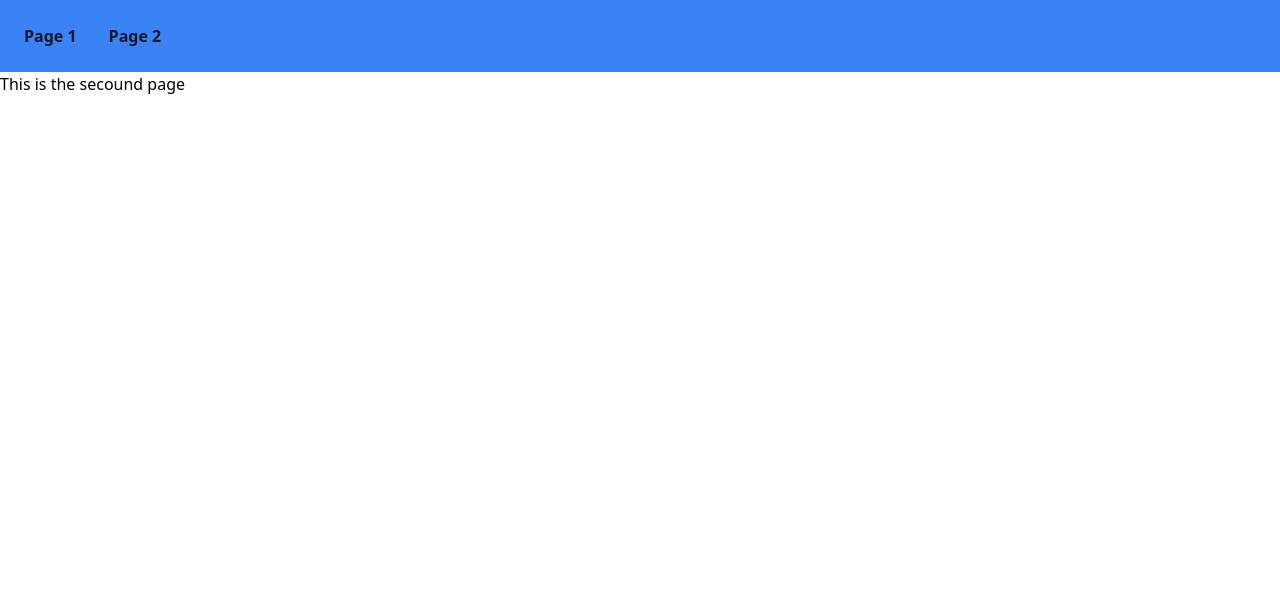
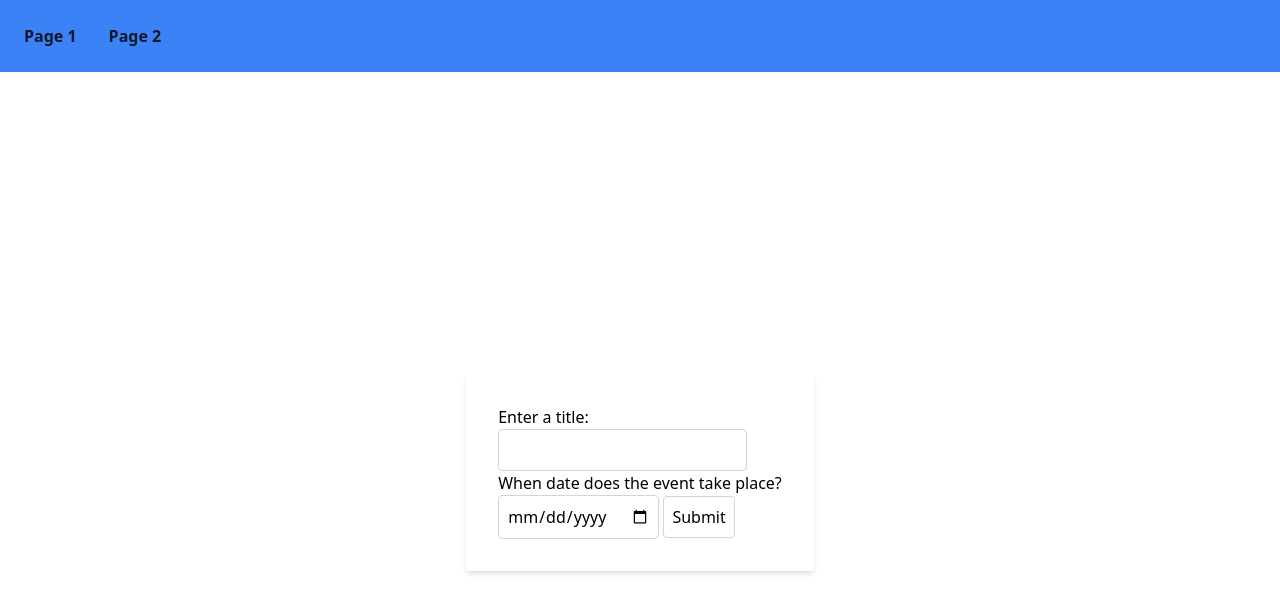
Before and after one commit to 602822/ReminderApp, a website: page client-side/html/createNewEvent.html in a window 1280 px wide. Drawn offline with Linux system fonts and the light colour scheme.

Commit message:
added a newEvent form and added css

```diff
--- a/client-side/css/input.css
+++ b/client-side/css/input.css
@@ -9,3 +9,18 @@
 .topbar a {
   @apply m-4 text-gray-900 font-bold hover:text-white cursor-pointer
 }
+
+.newEventForm {
+  @apply flex items-center justify-center h-screen
+}
+.newEventForm form {
+  @apply bg-white p-8 rounded shadow-md
+}
+
+.newEventForm input {
+  @apply border border-gray-300 p-2 rounded
+}
+
+.newEventForm button {
+  @apply border border-gray-300 p-2 rounded
+}
--- a/client-side/html/createNewEvent.html
+++ b/client-side/html/createNewEvent.html
@@ -12,8 +12,17 @@
         <a hx-get="/" trigger="click" >Page 1</a>
         <a hx-get="/createNewEvent" trigger="click">Page 2</a>
     </div>
+    <div class="newEventForm">
+    <form action="">
+    <p>Enter a title: </p>
+    <input type="text" name="title" id="title">
+   <input type="hidden" id="currentDate" value="Date.now()">
+    <p>When date does the event take place?</p>
+    <input type="date" name="eventDate" id="eventDate">
+    <button hx-post="/createNewEvent">Submit</button>
+</div>
+</form>
 
-    <h1>This is the secound page</h1>
 
 </body>
 </html>
--- a/package.json
+++ b/package.json
@@ -3,6 +3,6 @@
     "tailwindcss": "^3.3.6"
   },
   "scripts": {
-    "build:css": "tailwindcss build -i main.css -o output.css"
+    "build:css": "tailwindcss build -i client-side/css/input.css -o ./server-side/output.css"
   }
 }
--- a/tailwind.config.js
+++ b/tailwind.config.js
@@ -1,6 +1,6 @@
 /** @type {import('tailwindcss').Config} */
 module.exports = {
-  content: ["./client-side/**/*.{html,js}"],
+  content: ["client-side/html/*.html"],
   theme: {
     extend: {},
   },
```
Also changed, not shown: client-side/html/index.html (+1 -1 lines), server-side/output.css.
